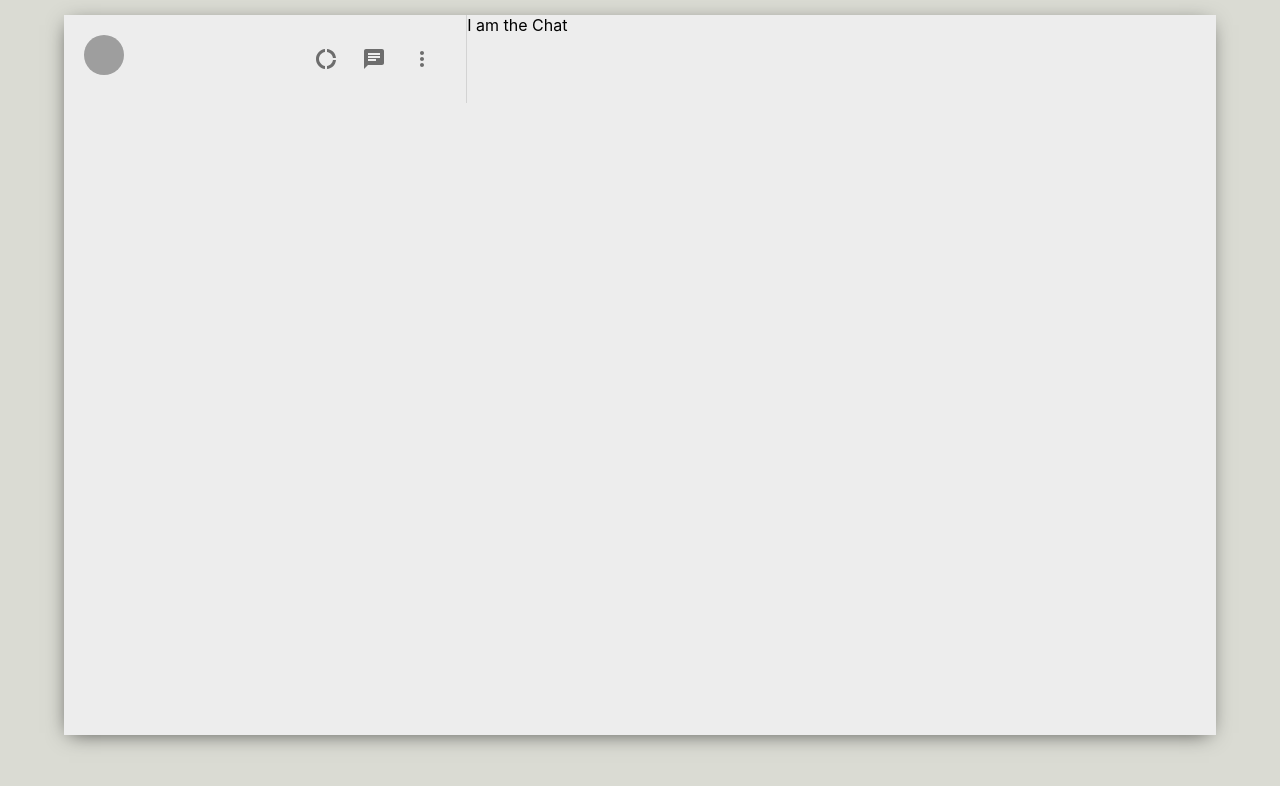
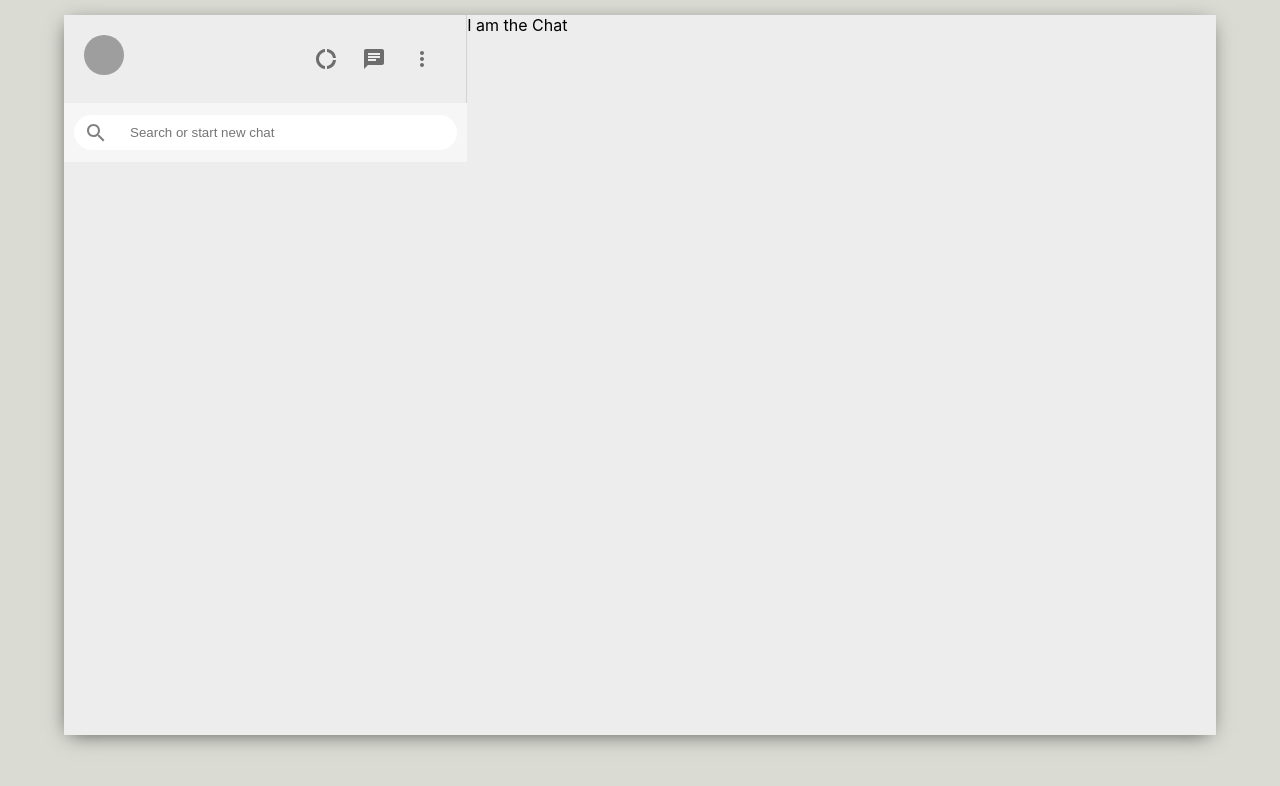
Before and after one commit to cultureweb/whatsapp-client, a React (Create React App) app: page / in a window 1280 px wide. Shown: the top 786 px of the page. Built offline with nearby package versions, Linux system fonts and the light colour scheme; grey boxes are pictures that could not be loaded.

Commit message:
beautifull searchbar

```diff
--- a/src/components/Sidebar/Sidebar.css
+++ b/src/components/Sidebar/Sidebar.css
@@ -19,3 +19,27 @@
   margin-right: 2vw;
   font-size: 24px !important;
 }
+.sidebar__search {
+  display: flex;
+  align-items: center;
+  background-color: #f6f6f6;
+  height: 39px;
+  padding: 10px;
+}
+.sidebar__searchContainer {
+  display: flex;
+  align-items: center;
+  background-color: #fff;
+  width: 100%;
+  height: 35px;
+  border-radius: 20px;
+}
+.sidebar__searchContainer > .MuiSvgIcon-root {
+  color: gray;
+  padding: 10px;
+}
+.sidebar__searchContainer > input {
+  border: none;
+  outline-width: 0;
+  margin-left: 10px;
+}
--- a/src/components/Sidebar/Sidebar.js
+++ b/src/components/Sidebar/Sidebar.js
@@ -4,6 +4,7 @@
   DonutLarge as DonutLargeIcon,
   Chat as ChatIcon,
   MoreVert as MoreVertIcon,
+  SearchOutlined,
 } from "@material-ui/icons";
 import { Avatar, IconButton } from "@material-ui/core";
 
@@ -25,6 +26,12 @@
           </IconButton>
         </div>
       </div>
+      <div className="sidebar__search">
+        <div className="sidebar__searchContainer">
+          <SearchOutlined />
+          <input placeholder="Search or start new chat" type="text" />
+        </div>
+      </div>
     </div>
   );
 };
```
Also changed, not shown: 1 other file (tests, documents, lock files or other folders).
